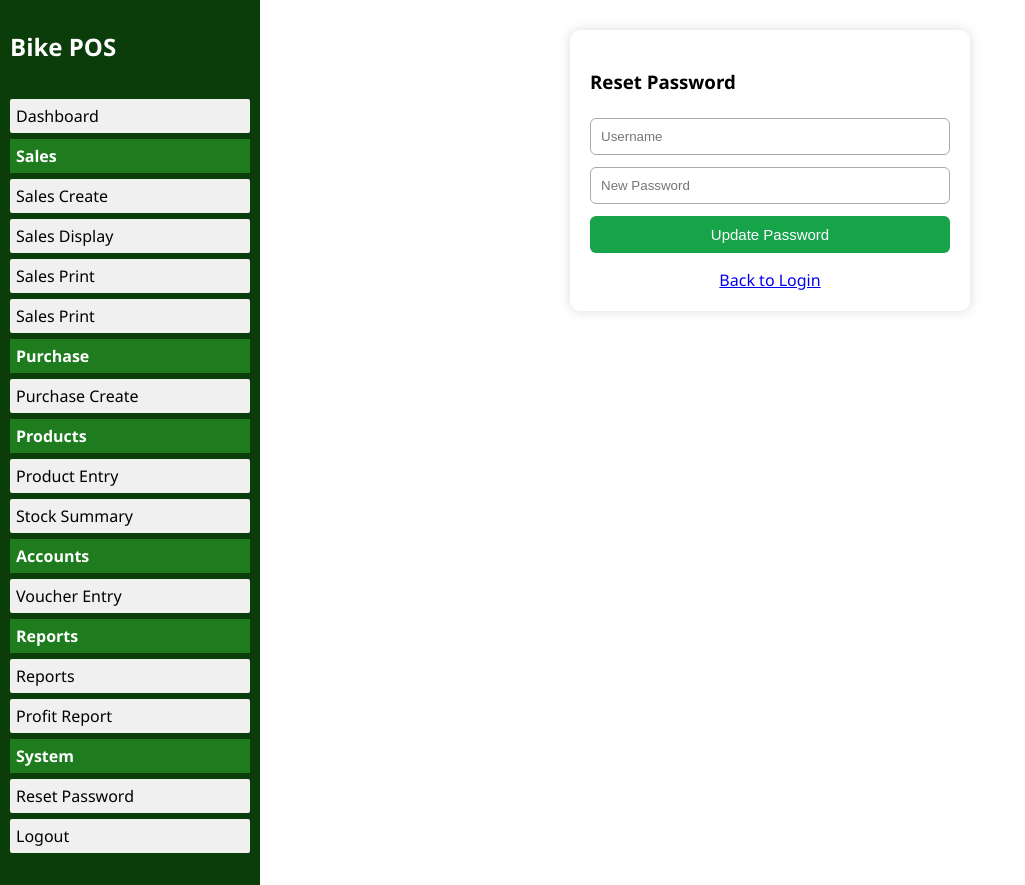
After one commit to GOWTHAM-G-07/bike_billing, a Flask app: page /reset-password in a window 1280 px wide. The commit adds this page. Shown: the whole page, without its empty margins (0-1025 px from the left). Run offline with Flask 3, Linux system fonts and the light colour scheme; the visitor is signed in with stand-in values (Sample User, id 1); some libraries are stand-ins or nearby versions.

Commit message:
new navigation setup

```diff
--- a/app.py
+++ b/app.py
@@ -4,6 +4,7 @@ from werkzeug.security import check_password_hash
 from reportlab.pdfgen import canvas
 from reportlab.lib.pagesizes import A4
 from datetime import datetime
+from werkzeug.security import generate_password_hash
 import os
 import config
 
@@ -90,7 +91,9 @@ def logout():
 def dashboard():
     if 'user' not in session:
         return redirect('/login')
-    return render_template('navigation.html')
+    return render_template('dashboard.html')
+
+
 
 # -------------------------------------------------
 # PRODUCTS
@@ -323,10 +326,6 @@ def api_product():
 def sales_display():
     return render_template('sales_display.html')
 
-@app.route('/invoice-print')
-def invoice_print():
-    return render_template('invoice_print.html')
-
 @app.route('/purchase-create')
 def purchase_create():
     return render_template('purchase_create.html')
@@ -343,7 +342,89 @@ def reports():
     if 'user' not in session:
         return redirect('/login')
     return render_template('reports.html')
+@app.route('/profit-report')
+def profit_report():
+    if 'user' not in session:
+        return redirect('/login')
+    return render_template('profit_report.html')
+@app.route('/invoice-print/<invoice_no>')
+def invoice_print(invoice_no):
+    if 'user' not in session:
+        return redirect('/login')
 
+    cur = mysql.connection.cursor(dictionary=True)
+
+    cur.execute("""
+        SELECT invoice_no, total_amount, created_at
+        FROM invoices
+        WHERE invoice_no = %s
+    """, (invoice_no,))
+    invoice = cur.fetchone()
+
+    if not invoice:
+        cur.close()
+        return "Invoice not found", 404
+
+    cur.execute("""
+        SELECT p.part_name, ii.quantity, ii.price, ii.total
+        FROM invoice_items ii
+        JOIN products p ON ii.product_id = p.id
+        WHERE ii.invoice_id = (
+            SELECT id FROM invoices WHERE invoice_no = %s
+        )
+    """, (invoice_no,))
+    items = cur.fetchall()
+
+    cur.close()
+
+    return render_template(
+        'invoice_print.html',
+        invoice=invoice,
+        items=items
+    )
+
+
+#---------------------------------------------------
+# RESET PASSWORD
+#--------------------------------------------------------
+@app.route('/reset-password', methods=['GET', 'POST'])
+def reset_password():
+    if request.method == 'POST':
+        username = request.form['username']
+        new_password = request.form['new_password']
+
+        password_hash = generate_password_hash(new_password)
+
+        cur = mysql.connection.cursor()
+        cur.execute("""
+            UPDATE users
+            SET password_hash = %s
+            WHERE username = %s
+        """, (password_hash, username))
+        mysql.connection.commit()
+        cur.close()
+
+        return redirect('/login')
+
+    return render_template('reset_password.html')
+# -------------------------------------------------
+# INVOICE LIST (SALES PRINT)
+# -------------------------------------------------
+@app.route('/invoice-list')
+def invoice_list():
+    if 'user' not in session:
+        return redirect('/login')
+
+    cur = mysql.connection.cursor()
+    cur.execute("""
+        SELECT invoice_no, total_amount, created_at
+        FROM invoices
+        ORDER BY created_at DESC
+    """)
+    invoices = cur.fetchall()
+    cur.close()
+
+    return render_template('invoice_list.html', invoices=invoices)
 
 # -------------------------------------------------
 # RUN
--- /dev/null
+++ b/static/css/style.css
@@ -0,0 +1,61 @@
+body {
+    margin: 0;
+    font-family: Arial, sans-serif;
+}
+
+/* Layout */
+.layout {
+    display: flex;
+    height: 100vh;
+}
+
+/* Sidebar */
+.sidebar {
+    width: 260px;
+    background: #0b3d0b;
+    color: white;
+    padding: 10px;
+}
+
+.user-box {
+    background: #0f5c0f;
+    padding: 10px;
+    font-weight: bold;
+    margin-bottom: 10px;
+}
+
+/* Menu */
+.sidebar ul {
+    list-style: none;
+    padding: 0;
+}
+
+.sidebar li {
+    margin-bottom: 6px;
+}
+
+.sidebar li.section {
+    background: #1e7c1e;
+    padding: 6px;
+    font-weight: bold;
+}
+
+.sidebar a {
+    display: block;
+    background: #f0f0f0;
+    color: black;
+    padding: 6px;
+    text-decoration: none;
+    border-radius: 2px;
+}
+
+.sidebar a:hover {
+    background: #cdeccd;
+}
+
+/* Main content */
+.main-content {
+    flex: 1;
+    background: #ffffff;
+    padding: 20px;
+}
--- a/templates/base.html
+++ b/templates/base.html
@@ -8,7 +8,7 @@
     <link rel="stylesheet"
           href="https://cdnjs.cloudflare.com/ajax/libs/font-awesome/6.5.1/css/all.min.css">
 
-    <!-- Optional external CSS (kept for future use) -->
+    <!-- External CSS -->
     <link rel="stylesheet" href="{{ url_for('static', filename='css/style.css') }}">
 
     <style>
@@ -54,63 +54,48 @@ body {
 
 /* ================= SIDEBAR ================= */
 .sidebar {
-    width: 230px;
-    background: var(--sidebar);
+    width: 260px;
+    background: #0b3d0b;
     color: white;
     display: flex;
     flex-direction: column;
-    padding: 20px 15px;
+    padding: 10px;
 }
 
-.brand {
-    font-size: 22px;
+.sidebar .user-box {
+    background: #0f5c0f;
+    padding: 10px;
     font-weight: bold;
-    text-align: center;
-    margin-bottom: 30px;
+    margin-bottom: 10px;
 }
 
-.nav-link {
-    display: flex;
-    align-items: center;
-    gap: 12px;
-    color: #cbd5f5;
-    text-decoration: none;
-    padding: 12px 14px;
-    border-radius: 8px;
-    margin-bottom: 8px;
-    font-size: 15px;
+.sidebar ul {
+    list-style: none;
+    padding: 0;
 }
 
-.nav-link i {
-    width: 18px;
+.sidebar li {
+    margin-bottom: 6px;
 }
 
-.nav-link:hover {
-    background: var(--sidebar-hover);
+.sidebar li.section {
+    background: #1e7c1e;
+    padding: 6px;
+    font-weight: bold;
     color: white;
 }
 
-.logout {
-    margin-top: auto;
-    background: #7f1d1d;
-    color: white;
+.sidebar a {
+    display: block;
+    background: #f0f0f0;
+    color: black;
+    padding: 6px;
+    text-decoration: none;
+    border-radius: 2px;
 }
 
-.logout:hover {
-    background: #991b1b;
-}
-
-/* ================= THEME TOGGLE ================= */
-.theme-toggle {
-    margin-top: 20px;
-    text-align: center;
-    cursor: pointer;
-    font-size: 18px;
-    color: #cbd5f5;
-}
-
-.theme-toggle:hover {
-    color: white;
+.sidebar a:hover {
+    background: #cdeccd;
 }
 
 /* ================= MAIN CONTENT ================= */
@@ -118,6 +103,7 @@ body {
     flex: 1;
     padding: 30px;
     overflow-y: auto;
+    background: #ffffff;
 }
 
 /* ================= COMMON UI ================= */
@@ -126,10 +112,6 @@ body {
     padding: 20px;
     border-radius: 10px;
     box-shadow: 0 0 12px rgba(0,0,0,0.15);
-}
-
-h2, h3, h4 {
-    margin-top: 0;
 }
 
 input, select, button, textarea {
@@ -168,10 +150,6 @@ th {
     background: #e5e7eb;
 }
 
-body.dark th {
-    background: #334155;
-}
-
 /* ================= MOBILE ================= */
 @media (max-width: 768px) {
     .sidebar {
@@ -186,11 +164,9 @@ body.dark th {
 <div class="app-layout">
 
     {% if session.get('user') %}
-        <!-- SIDEBAR / NAVIGATION -->
         {% include "navigation.html" %}
     {% endif %}
 
-    <!-- MAIN CONTENT -->
     <main class="main-content">
         {% block content %}{% endblock %}
     </main>
--- a/templates/navigation.html
+++ b/templates/navigation.html
@@ -2,54 +2,31 @@
     <h2>Bike POS</h2>
 
     <ul>
-        <!-- Dashboard -->
-        <li>
-            <a href="{{ url_for('dashboard') }}">Dashboard</a>
-        </li>
+        <li><a href="{{ url_for('dashboard') }}">Dashboard</a></li>
 
-        <!-- Sales -->
         <li class="section">Sales</li>
-        <li>
-            <a href="{{ url_for('billing') }}">Sales Create</a>
-        </li>
-        <li>
-            <a href="{{ url_for('sales_display') }}">Sales Display</a>
-        </li>
-        <li>
-            <a href="{{ url_for('invoice_print') }}">Sales Print</a>
-        </li>
+        <li><a href="{{ url_for('billing') }}">Sales Create</a></li>
+        <li><a href="{{ url_for('sales_display') }}">Sales Display</a></li>
+        <li><a href="{{ url_for('invoice_list') }}">Sales Print</a></li>
+        <li><a href="{{ url_for('invoice_list') }}">Sales Print</a></li>
 
-        <!-- Purchase -->
         <li class="section">Purchase</li>
-        <li>
-            <a href="{{ url_for('purchase_create') }}">Purchase Create</a>
-        </li>
+        <li><a href="{{ url_for('purchase_create') }}">Purchase Create</a></li>
 
-        <!-- Products -->
         <li class="section">Products</li>
-        <li>
-            <a href="{{ url_for('products') }}">Product Entry</a>
-        </li>
-        <li>
-            <a href="{{ url_for('stock_summary') }}">Stock Summary</a>
-        </li>
+        <li><a href="{{ url_for('products') }}">Product Entry</a></li>
+        <li><a href="{{ url_for('stock_summary') }}">Stock Summary</a></li>
 
-        <!-- Accounts -->
         <li class="section">Accounts</li>
-        <li>
-            <a href="{{ url_for('voucher') }}">Voucher Entry</a>
-        </li>
+        <li><a href="{{ url_for('voucher') }}">Voucher Entry</a></li>
 
-        <!-- Reports -->
         <li class="section">Reports</li>
-        <li>
-            <a href="{{ url_for('reports') }}">Reports</a>
-        </li>
+        <li><a href="{{ url_for('reports') }}">Reports</a></li>
+        <li><a href="{{ url_for('profit_report') }}">Profit Report</a></li>
 
-        <!-- System -->
+        <!-- ✅ SYSTEM -->
         <li class="section">System</li>
-        <li>
-            <a href="{{ url_for('logout') }}">Logout</a>
-        </li>
+        <li><a href="{{ url_for('reset_password') }}">Reset Password</a></li>
+        <li><a href="{{ url_for('logout') }}">Logout</a></li>
     </ul>
 </div>
--- /dev/null
+++ b/templates/reset_password.html
@@ -0,0 +1,26 @@
+{% extends "base.html" %}
+{% block title %}Reset Password{% endblock %}
+
+{% block content %}
+<div class="card" style="max-width:400px;margin:auto;">
+    <h3>Reset Password</h3>
+
+    <form method="POST">
+        <input type="text"
+               name="username"
+               placeholder="Username"
+               required>
+
+        <input type="password"
+               name="new_password"
+               placeholder="New Password"
+               required>
+
+        <button type="submit">Update Password</button>
+    </form>
+
+    <div style="margin-top:10px; text-align:center;">
+        <a href="{{ url_for('login') }}">Back to Login</a>
+    </div>
+</div>
+{% endblock %}
```
Also changed, not shown: templates/dashboard.html (+4 -47 lines), templates/invoice_list.html (added, +34 -0 lines), templates/login.html (+7 -0 lines), templates/sales_display.html (added, +10 -0 lines).
